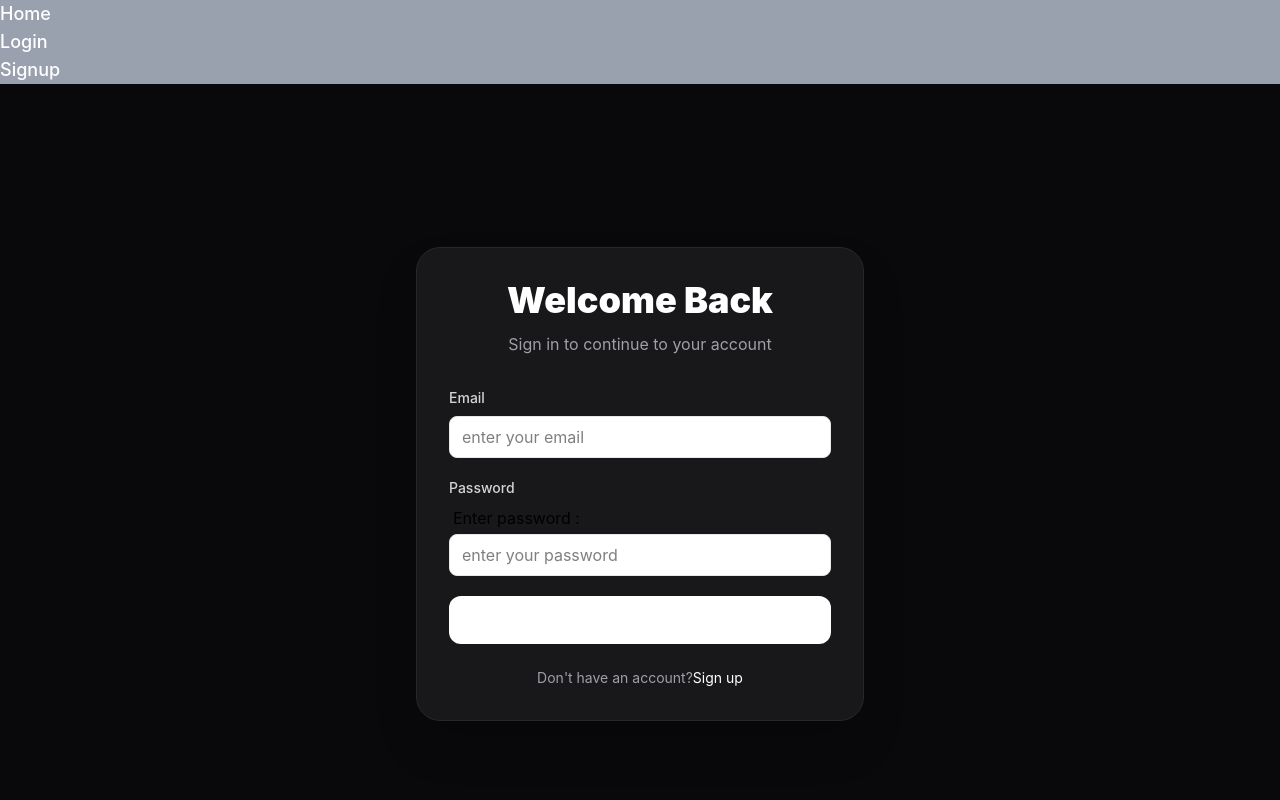
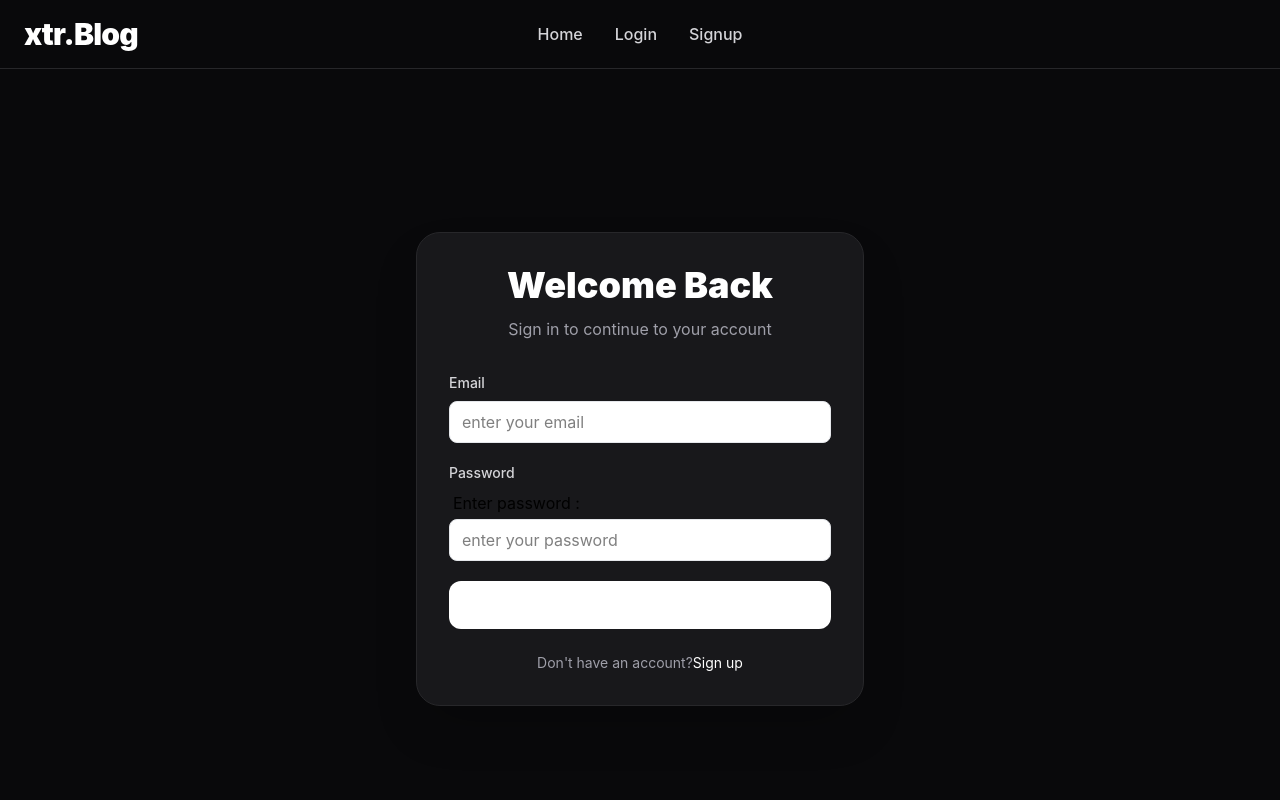
Before and after one commit to xtr0705/xtr-blog, a React (Vite) app: page /Login in a window 1280 px wide. Shown: the top 800 px of the page. Built offline with nearby package versions, Linux system fonts and the light colour scheme; no server answers.

Commit message:
feat: Landing page UI and header

```diff
--- a/index.html
+++ b/index.html
@@ -1,13 +1,19 @@
 <!doctype html>
 <html lang="en">
+
 <head>
   <meta charset="UTF-8" />
   <link rel="icon" type="image/svg+xml" href="/favicon.svg" />
   <meta name="viewport" content="width=device-width, initial-scale=1.0" />
+  <style>
+    @import url('https://fonts.googleapis.com/css2?family=Instrument+Serif:ital@0;1&family=Lobster+Two:ital,wght@0,400;0,700;1,400;1,700&family=Montserrat:ital,wght@0,100..900;1,100..900&family=Roboto+Condensed:ital,wght@0,100..900;1,100..900&family=Sora:wght@100..800&display=swap');
+  </style>
   <title>xtr-blog</title>
 </head>
+
 <body>
   <div id="root"></div>
   <script type="module" src="/src/main.jsx"></script>
 </body>
+
 </html>
--- a/src/components/Header/Header.jsx
+++ b/src/components/Header/Header.jsx
@@ -1,57 +1,81 @@
 import { useSelector } from 'react-redux';
-import { useNavigate } from 'react-router-dom';
+import { Link, useNavigate } from 'react-router-dom';
 import LogoutButton from './LogoutButton';
 
 function Header() {
   const navigate = useNavigate();
-  const authStatus = useSelector((state)=>state.auth.status);
+  const authStatus = useSelector((state) => state.auth.status);
   const navItems = [
     {
-      name:'home',
-      slug:'/',
-      active:true
-    },{
-      name:'login',
-      slug:'/login',
+      name: 'home',
+      slug: '/',
+      active: true
+    }, {
+      name: 'login',
+      slug: '/login',
       active: !authStatus
-    },{
-      name:'Signup',
-      slug:'/signup',
+    }, {
+      name: 'Signup',
+      slug: '/signup',
       active: !authStatus
-    },{
-      name:'All posts',
-      slug:'/all-posts',
+    }, {
+      name: 'All posts',
+      slug: '/all-posts',
       active: authStatus
-    },{
-      name:'Add post',
+    }, {
+      name: 'Add post',
       slug: '/add-post',
       active: authStatus
     }
   ]
   return (
-    <div>
-      <nav className='flex' >
-        <ul>
-          {navItems.map((item)=>
+    <header className='w-full border-b border-zinc-800 bg-zinc-950 sticky top-0 z-50 backdrop-blur'>
+
+      <div className='max-w-7xl mx-auto px-6 py-4 grid grid-cols-3 items-center'>
+
+        <Link
+          to="/"
+          className="text-3xl font-black text-white tracking-tight hover:text-zinc-300 transition"
+        >
+          xtr.Blog
+        </Link>
+
+        <nav className='flex justify-center'>
+
+          <ul className='flex items-center gap-8'>
+
+            {navItems.map((item) =>
               item.active ? (
                 <li
                   key={item.name}
                 >
                   <button
-                  onClick={()=>navigate(item.slug)}
-                  className='text-white hover:text-gray-300 text-lg font-medium capitalize'
-                  >{item.name}</button>
+                    onClick={() => navigate(item.slug)}
+                    className='text-zinc-300 hover:text-white transition text-base font-medium capitalize'
+                  >
+                    {item.name}
+                  </button>
                 </li>
-            ):null
+              ) : null
             )}
-        {authStatus &&(
-          <li>
+
+
+          </ul>
+
+
+        </nav>
+
+        <div className='flex justify-end' >
+          {authStatus && (
+            <li className='ml-4'>
               <LogoutButton />
             </li>
           )}
-        </ul>
-      </nav>
         </div>
+
+      </div>
+
+    </header>
   );
 }
 
--- a/src/pages/Home.jsx
+++ b/src/pages/Home.jsx
@@ -8,16 +8,18 @@ export default function Home() {
               XTR Blog Platform
             </p>
 
-            <h1 className="text-5xl md:text-6xl font-black leading-tight mb-6">
+            <h1 className="text-5xl font-[Sora] md:text-6xl font-black leading-tight mb-6">
               Share Your
+              <span className="font-[Serif] font-thin italic block text-zinc-400">
+                Ideas
+              </span>
               <span className="block text-zinc-400">
-                Thoughts With The World
+               With The World
               </span>
             </h1>
 
             <p className="text-zinc-400 text-lg leading-relaxed mb-8 max-w-xl">
-              Create posts, upload images, and explore blogs from other users.
-              Built with React, Appwrite and Tailwind CSS.
+              Create. Post. Scroll. Pretend you’re productive.
             </p>
 
             <div className="flex flex-wrap gap-4">
@@ -45,7 +47,7 @@ export default function Home() {
               </div>
 
               <p className="text-zinc-400 text-sm">
-                Secure login and signup system using Appwrite.
+                Your thoughts, safely locked behind a password you’ll forget.
               </p>
             </div>
 
@@ -56,7 +58,7 @@ export default function Home() {
               </div>
 
               <p className="text-zinc-400 text-sm">
-                Upload featured images for every blog post.
+                A picture says a thousand words. Your blog still says more.
               </p>
             </div>
 
@@ -67,7 +69,7 @@ export default function Home() {
               </div>
 
               <p className="text-zinc-400 text-sm">
-                Create, read and delete blog posts dynamically.
+                Post it. Edit it. Delete it. Regret it later.
               </p>
             </div>
 
@@ -78,7 +80,7 @@ export default function Home() {
               </div>
 
               <p className="text-zinc-400 text-sm">
-                Clean modern interface built with Tailwind CSS.
+                Looks good on every screen you procrastinate on.
               </p>
             </div>
           </div>
```
Lines whose indentation alone changed are shown as unchanged.
